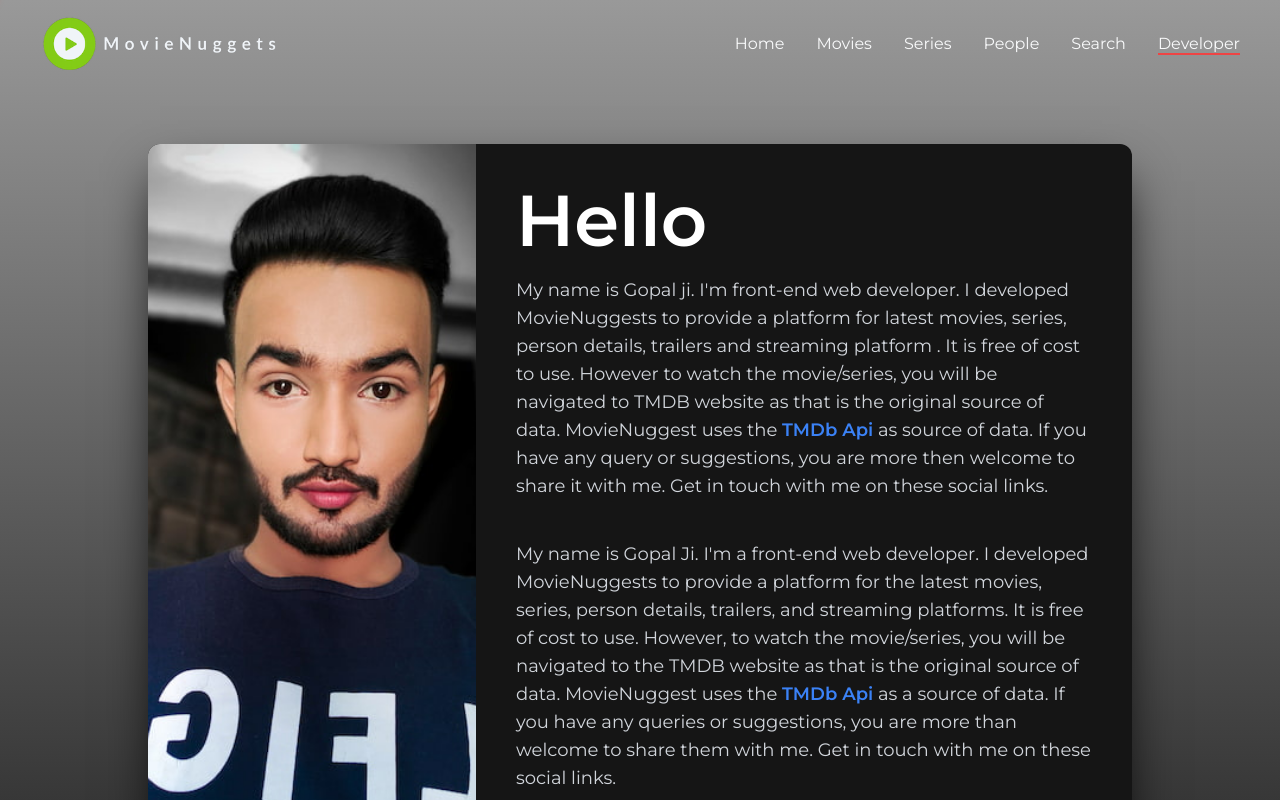
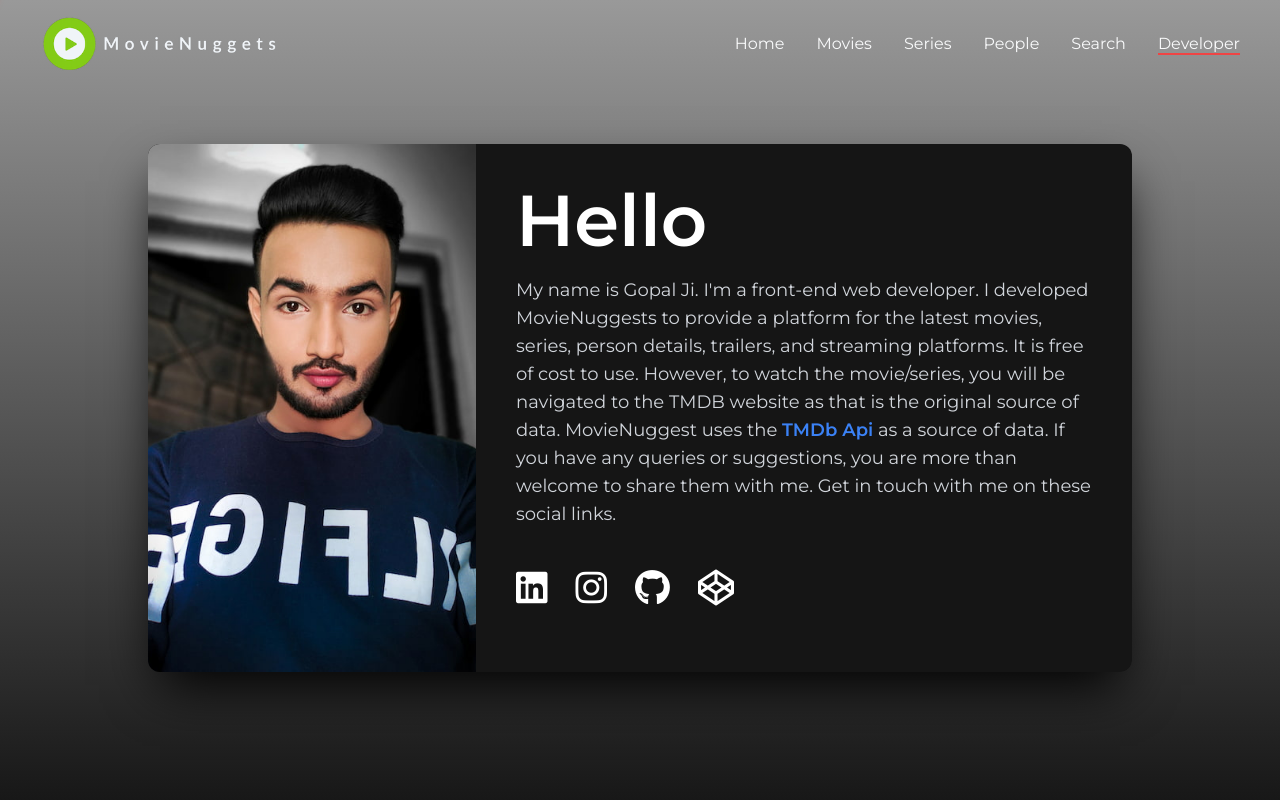
Before and after one commit to CodingByGopal/React-MovieHolms, a React (Create React App) app: page /developer in a window 1280 px wide. Shown: the top 800 px of the page. Built offline with nearby package versions, Linux system fonts and the light colour scheme.

Commit message:
Update Developer.js

```diff
--- a/src/pages/Developer.js
+++ b/src/pages/Developer.js
@@ -49,25 +49,7 @@ const Developer = ({ setProgress }) => {
               <h1 className="moveBottomAnimation mb-5 md:text-7xl text-4xl font-semibold ">
                 Hello
               </h1>
-              <p className="   text-gray-300  md:text-lg text-base md:mb-10 mb-5">
-                My name is Gopal ji. I'm front-end web developer. I developed
-                MovieNuggests to provide a platform for latest movies, series,
-                person details, trailers and streaming platform . It is free of
-                cost to use. However to watch the movie/series, you will be
-                navigated to TMDB website as that is the original source of
-                data. MovieNuggest uses the{" "}
-                <a
-                  className=" text-blue-500 font-semibold hover:text-blue-600  hover:underline"
-                  target="_blank"
-                  rel="noreferrer noopener"
-                  href="https://developers.themoviedb.org/3/getting-started/introduction"
-                >
-                  TMDb Api
-                </a>{" "}
-                as source of data. If you have any query or suggestions, you are
-                more then welcome to share it with me. Get in touch with me on
-                these social links.
-              </p>
+
               <p className="text-gray-300  md:text-lg text-base md:mb-10 mb-5">
                 My name is Gopal Ji. I'm a front-end web developer. I developed
                 MovieNuggests to provide a platform for the latest movies,
```
